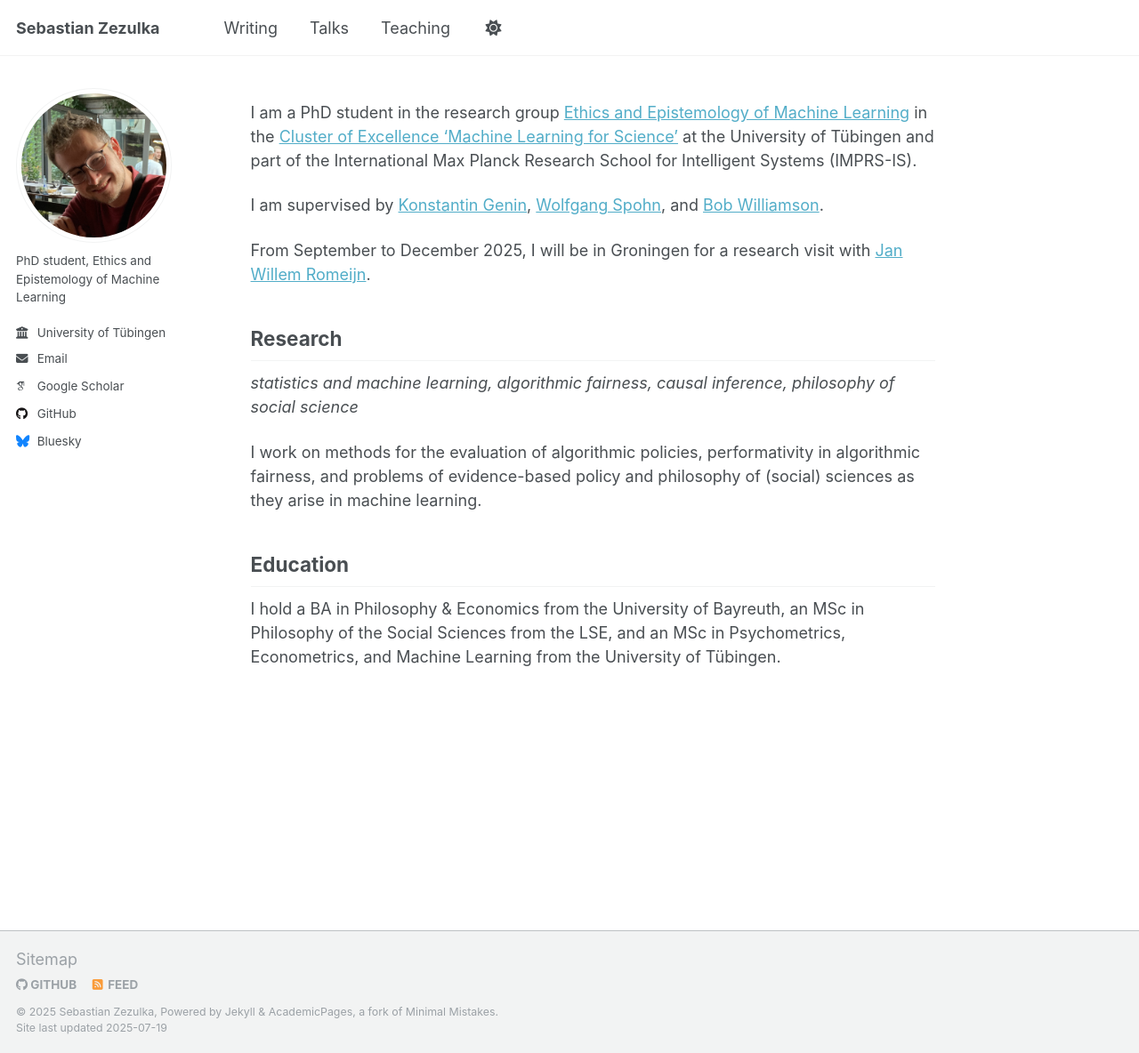
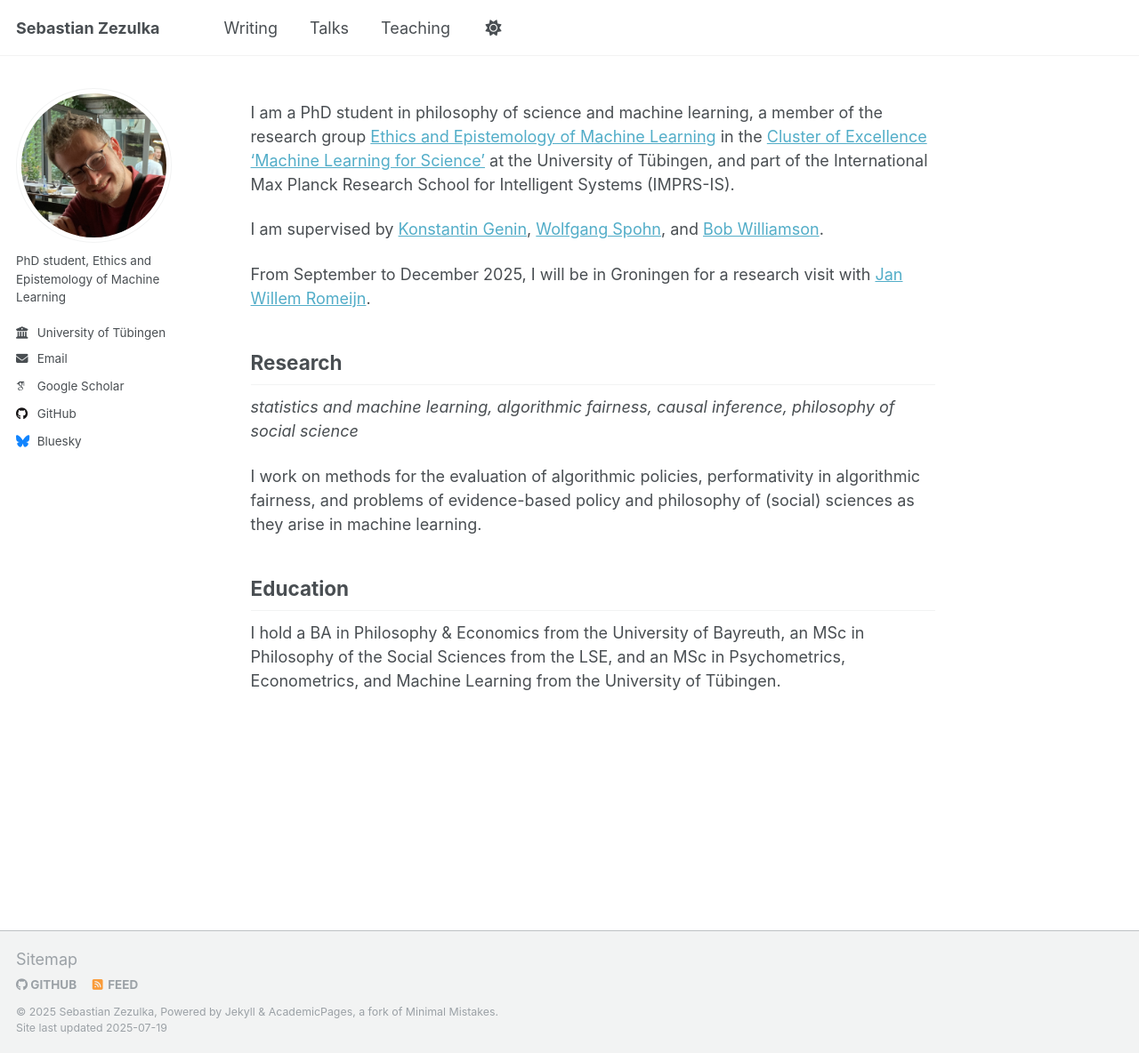
Before and after one commit to sezezulka/sezezulka.github.io, a Jekyll site: the page built from _pages/about.md, in a window 1280 px wide and 1184 px high. Shown: the whole window at 89% size. Built offline with Jekyll 4.4.1, drawn with Linux system fonts in a browser that asks for light colours; some web fonts are replaced; a script that is not in the unit is left out.

Commit message:
Update about.md

```diff
--- a/_pages/about.md
+++ b/_pages/about.md
@@ -9,7 +9,7 @@ redirect_from:
   - /home.html
 ---
 
-I am a PhD student in the research group [Ethics and Epistemology of Machine Learning](https://ethics.epistemology.ai){:target="_blank"} in the [Cluster of Excellence 'Machine Learning for Science'](https://uni-tuebingen.de/en/research/core-research/cluster-of-excellence-machine-learning/research/research/cluster-research-groups/research-groups/epistemology-and-ethics-of-ml/){:target="_blank"} at the University of Tübingen and part of the International Max Planck Research School for Intelligent Systems (IMPRS-IS).
+I am a PhD student in philosophy of science and machine learning, a member of the research group [Ethics and Epistemology of Machine Learning](https://ethics.epistemology.ai){:target="_blank"} in the [Cluster of Excellence 'Machine Learning for Science'](https://uni-tuebingen.de/en/research/core-research/cluster-of-excellence-machine-learning/research/research/cluster-research-groups/research-groups/epistemology-and-ethics-of-ml/){:target="_blank"} at the University of Tübingen, and part of the International Max Planck Research School for Intelligent Systems (IMPRS-IS).
 
 I am supervised by [Konstantin Genin](https://kgenin.github.io/){:target="_blank"}, [Wolfgang Spohn](https://www.philosophie.uni-konstanz.de/ag-spohn/personen/prof-dr-wolfgang-spohn/){:target="_blank"}, and [Bob Williamson](https://uni-tuebingen.de/forschung/forschungsschwerpunkte/exzellenzcluster-maschinelles-lernen/forschung/forschung/cluster-arbeitsgruppen/professuren/foundations-of-machine-learning-systems/){:target="_blank"}.
 
```
